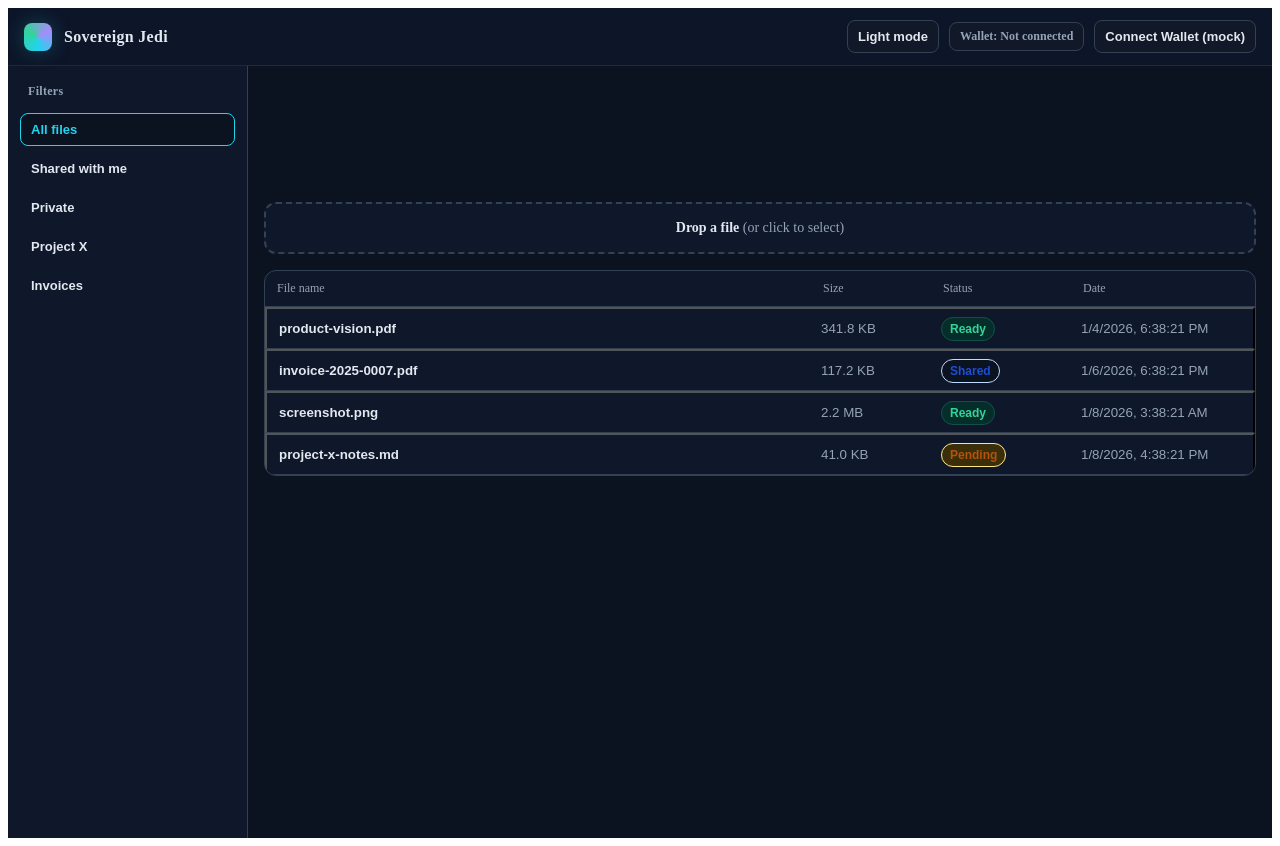
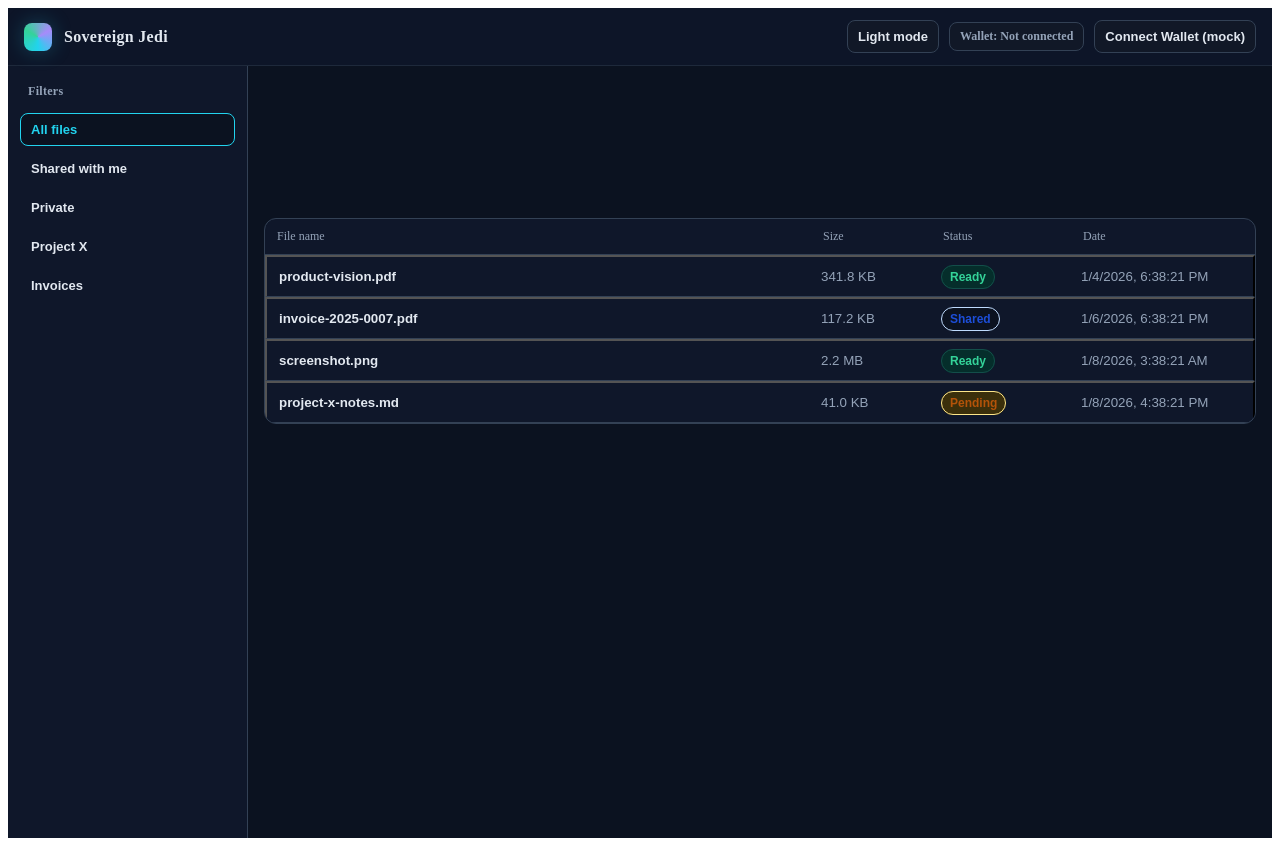
Before and after one commit to PPBarzin/SovereignJedi, a Next.js app in the folder apps/web/: page / in a window 1280 px wide. Built offline with nearby package versions, Linux system fonts and the light colour scheme.

Commit message:
ux(web): merge file add areas into a single unified drag&click zone

```diff
--- a/apps/web/pages/index.tsx
+++ b/apps/web/pages/index.tsx
@@ -533,26 +533,7 @@ export default function Home(): JSX.Element {
           <input ref={fileInputRef} type="file" onChange={onInputChange} style={{ display: 'none' }} />
 
           {/* File list (no CID here) */}
-          <div
-            onClick={openPicker}
-            role="button"
-            tabIndex={0}
-            onKeyDown={(e) => (e.key === 'Enter' || e.key === ' ' ? openPicker() : null)}
-            style={{
-              ...styles.dropEmpty,
-              border: `2px dashed ${t.border}`,
-              background: theme === 'light' ? '#fff' : '#0f172a',
-              color: t.subtext,
-              marginBottom: 12,
-              padding: 16,
-              cursor: 'pointer',
-            }}
-          >
-            <div style={{ fontSize: 14 }}>
-              <strong style={{ color: t.text }}>Drop a file</strong>{' '}
-              <span style={{ color: t.subtext }}>(or click to select)</span>
-            </div>
-          </div>
+
           <div
             style={{
               marginTop: 16,
```
